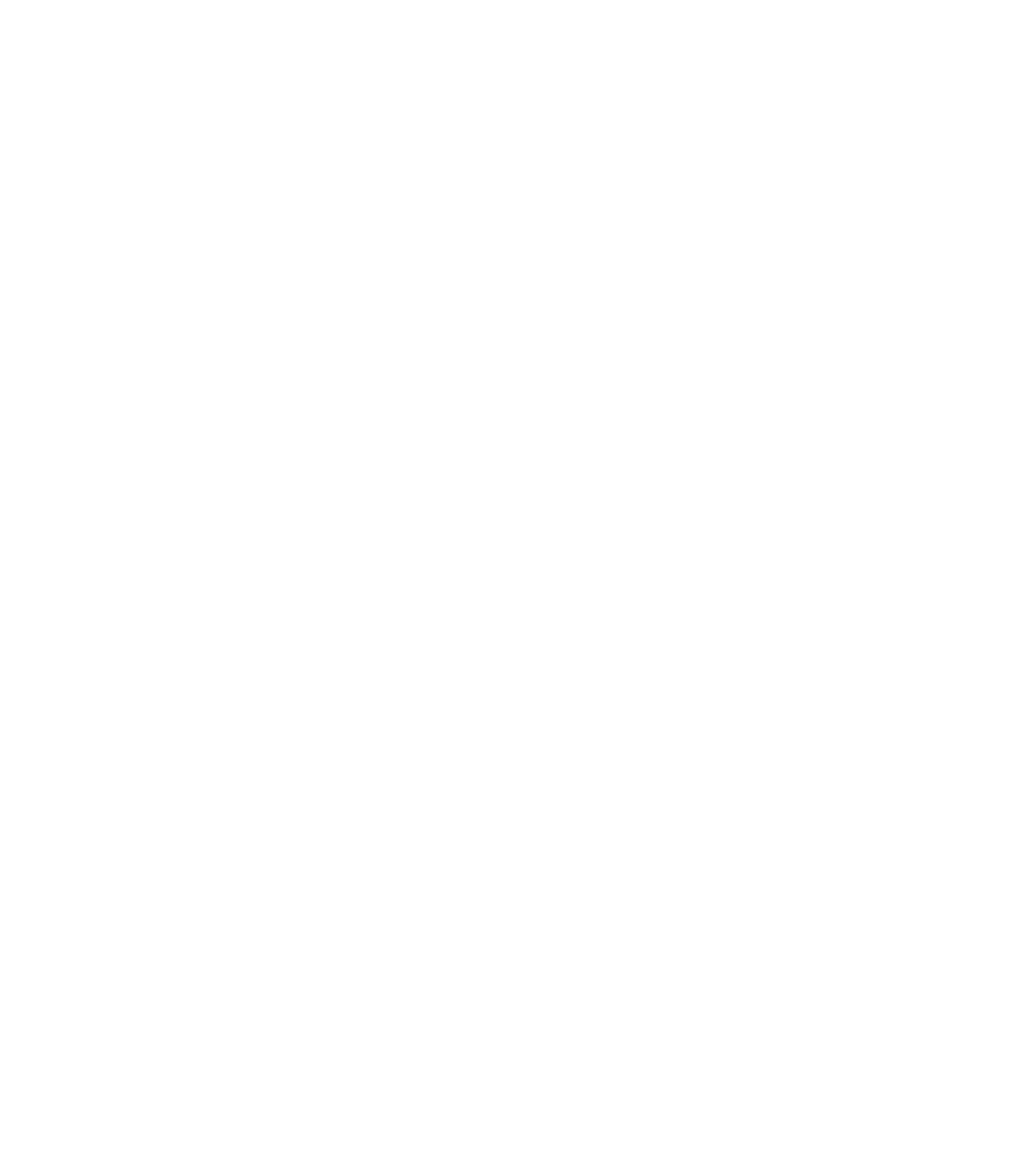
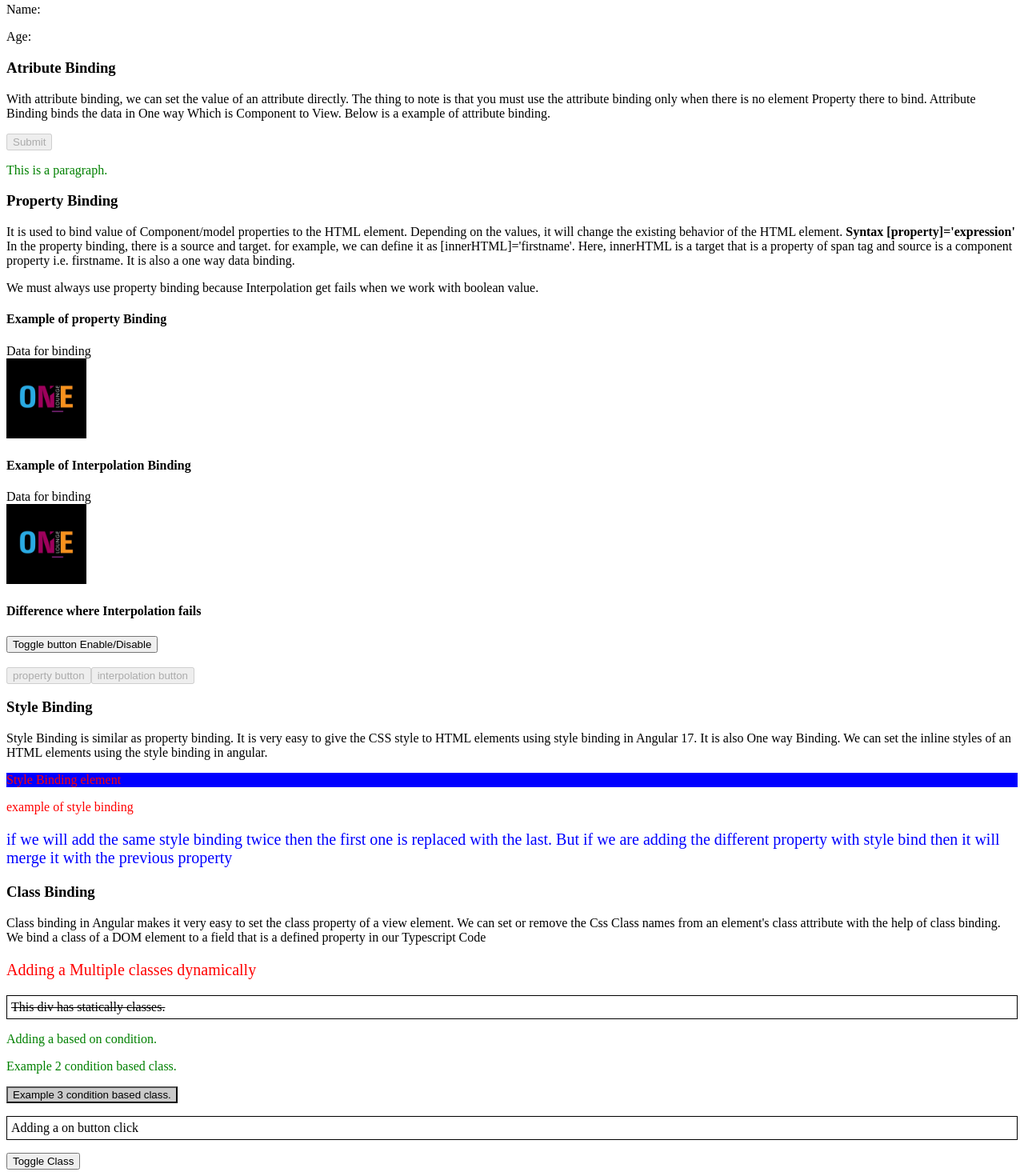
Before and after one commit to abhi-begowalia/learn-angular, an Angular app: page / in a window 1280 px wide. Shown: the part 3382-4852 px from the top of the page at 80% size. Before the commit the page ends 3300 px from the top, so only its background shows below. Built offline with nearby package versions, Linux system fonts and the light colour scheme.

Commit message:
added new components

```diff
--- a/src/app/basic-concept/data-binding/data-binding.component.css
+++ b/src/app/basic-concept/data-binding/data-binding.component.css
@@ -0,0 +1,19 @@
+p.active{
+    color:green;
+}
+.colorRed{
+    color:red;
+}
+.font20{
+    font-size: 20px;
+}
+.border{
+    border:1px solid #000;
+    padding:5px;
+}
+.stroke{
+    text-decoration:line-through;
+}
+.selected{
+    background-color: #cacaca;
+}
--- a/src/app/basic-concept/data-binding/data-binding.component.html
+++ b/src/app/basic-concept/data-binding/data-binding.component.html
@@ -23,9 +23,73 @@
     <li>Two way Binding</li>
 </ul>
 
-<h3>Interpolation Binding</h3>
-<p>Interpolation Binding is a technique that allows the user to bind a value to a UI element. Interpolation Binds the data in One way Which is Component to View. This means that when the value of the field bound is changed, It update the page as well.</p>
-<p>{{counter}}</p>
+<!-- Interpolation Binding -->
+<div>
+    <h3>Interpolation Binding</h3>
+    <p>Interpolation Binding is a technique that allows the user to bind a value to a UI element. Interpolation Binds the data in One way Which is Component to View. This means that when the value of the field bound is changed, It update the page as well.</p>
+    <p>{{counter}}</p>
 
-<button (click)="IncreaseCounter()">Increase</button>
-<button (click)="decreaseCounter()">Decrease</button>
+    <button (click)="IncreaseCounter()">Increase</button>
+    <button (click)="decreaseCounter()">Decrease</button>
+</div>
+
+<!-- Error Handling  -->
+<div>
+    <h3>Error Handling</h3>
+    <p>Error handling in Angular is refers to handle the empty values on the frontend. </p>
+    <p>Name: {{userData?.name}}</p>
+    <p>Age: {{userData?.age}}</p>
+</div>
+
+<!-- Atribute Binding -->
+<div>
+    <h3>Atribute Binding</h3>
+    <p>With attribute binding, we can set the value of an attribute directly. The thing to note is that you must use the attribute binding only when there is no element Property there to bind. Attribute Binding binds the data in One way Which is Component to View. Below is a example of attribute binding.</p>
+
+    <button [attr.disabled]="isSubmitting">Submit</button>
+
+    <p [class.active]="isActive">This is a paragraph.</p>
+</div>
+
+<!-- Property Binding -->
+<div>
+    <h3>Property Binding</h3>
+    <p>It is used to bind value of Component/model properties to the HTML element. Depending on the values, it will change the existing behavior of the HTML element. <b>Syntax [property]='expression'</b> In the property binding, there is a source and target. for example, we can define it as [innerHTML]='firstname'. Here, innerHTML is a target that is a property of span tag and source is a component property i.e. firstname. It is also a one way data binding.</p>
+    <p>We must always use property binding because Interpolation get fails when we work with boolean value.</p>
+
+    <h4>Example of property Binding </h4>
+    <span [innerHTML]="pData"></span><br>
+    <img [src]="imgSrc" width="100px" alt="wallpaper" />
+
+    <h4>Example of Interpolation Binding </h4>
+    <span innerHTML="{{pData}}"></span><br>
+    <img src="{{imgSrc}}" width="100px" alt="wallpaper" />
+
+    <h4>Difference where Interpolation fails</h4>
+    <button (click)="ToggleBtn()">Toggle button Enable/Disable</button><br><br>
+    <button [disabled]="isSubmitting">property button</button>
+
+    <button disabled="{{isSubmitting}}">interpolation button</button>
+</div>
+
+<!-- style binding -->
+<div>
+    <h3>Style Binding</h3>
+    <p>Style Binding is similar as property binding. It is very easy to give the CSS style to HTML elements using style binding in Angular 17. It is also One way Binding. We can set the inline styles of an HTML elements using the style binding in angular.</p>
+    <div [style]="{'background-color':dStyle.bg,'color':dStyle.color}">Style Binding element</div>
+    <p [style.color]="dStyle.color">example of style binding</p>
+    <p [style.color]="dStyle.color"  [style.color]="dStyle.bg" [style.font-size.px]="dStyle.font">if we will add the same style binding twice then the first one is replaced with the last. But if we are adding the different property with style bind then it will merge it with the previous property</p>
+</div>
+
+<!-- Class Binding -->
+<div>
+    <h3>Class Binding</h3>
+    <p>Class binding in Angular makes it very easy to set the class property of a view element. We can set or remove the Css Class names from an element's class attribute with the help of class binding. We bind a class of a DOM element to a field that is a defined property in our Typescript Code</p>
+    <p [class]="multipleClasses">Adding a Multiple classes dynamically</p>
+    <div [class]="['stroke', 'border']">This div has statically classes.</div>
+    <p [class]="isActive ? 'active' : ''">Adding a based on condition.</p>
+    <p [class.active]="isActive">Example 2 condition based class.</p>
+    <button [class]="{ 'selected': isSelected, 'disabled': isSubmitting }">Example 3 condition based class.</button>
+    <p class="border" [class]="eventclass">Adding a on button click</p>
+    <button (click)="toggleClass()">Toggle Class</button>
+</div>
--- a/src/app/basic-concept/data-binding/data-binding.component.ts
+++ b/src/app/basic-concept/data-binding/data-binding.component.ts
@@ -17,4 +17,35 @@ export class DataBindingComponent {
   decreaseCounter(){
     this.counter = this.counter - 1;
   }
+
+  userData:any;
+  // userData:any = {
+  //   "name":"Abhisheak",
+  //   "age":23
+  // }
+
+  isSubmitting:boolean = true;
+  isActive:boolean = true;
+
+  pData = "Data for binding";
+  imgSrc= "../../assets/img.jpeg";
+
+  ToggleBtn(){
+    this.isSubmitting = !this.isSubmitting;
+  }
+
+  dStyle = {
+    color:'red',
+    bg:"blue",
+    font:20
+  }
+
+  multipleClasses = "colorRed font20";
+  eventclass = '';
+
+  toggleClass(){
+    this.eventclass == '' ? this.eventclass ="active" : this.eventclass = '';
+  }
+
+  isSelected:boolean = true;
 }
```
Also changed, not shown: src/assets/img.jpeg (added).
